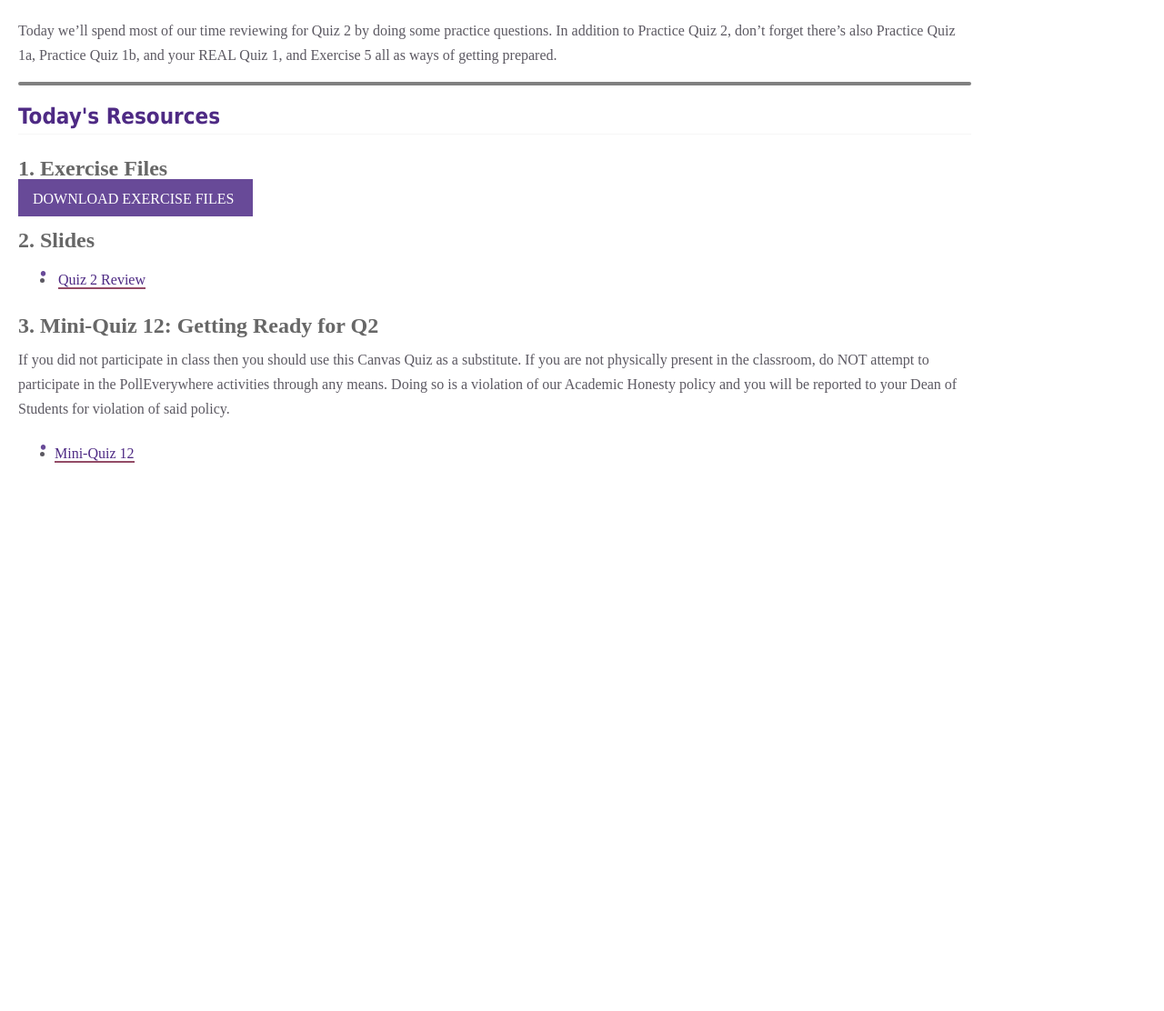
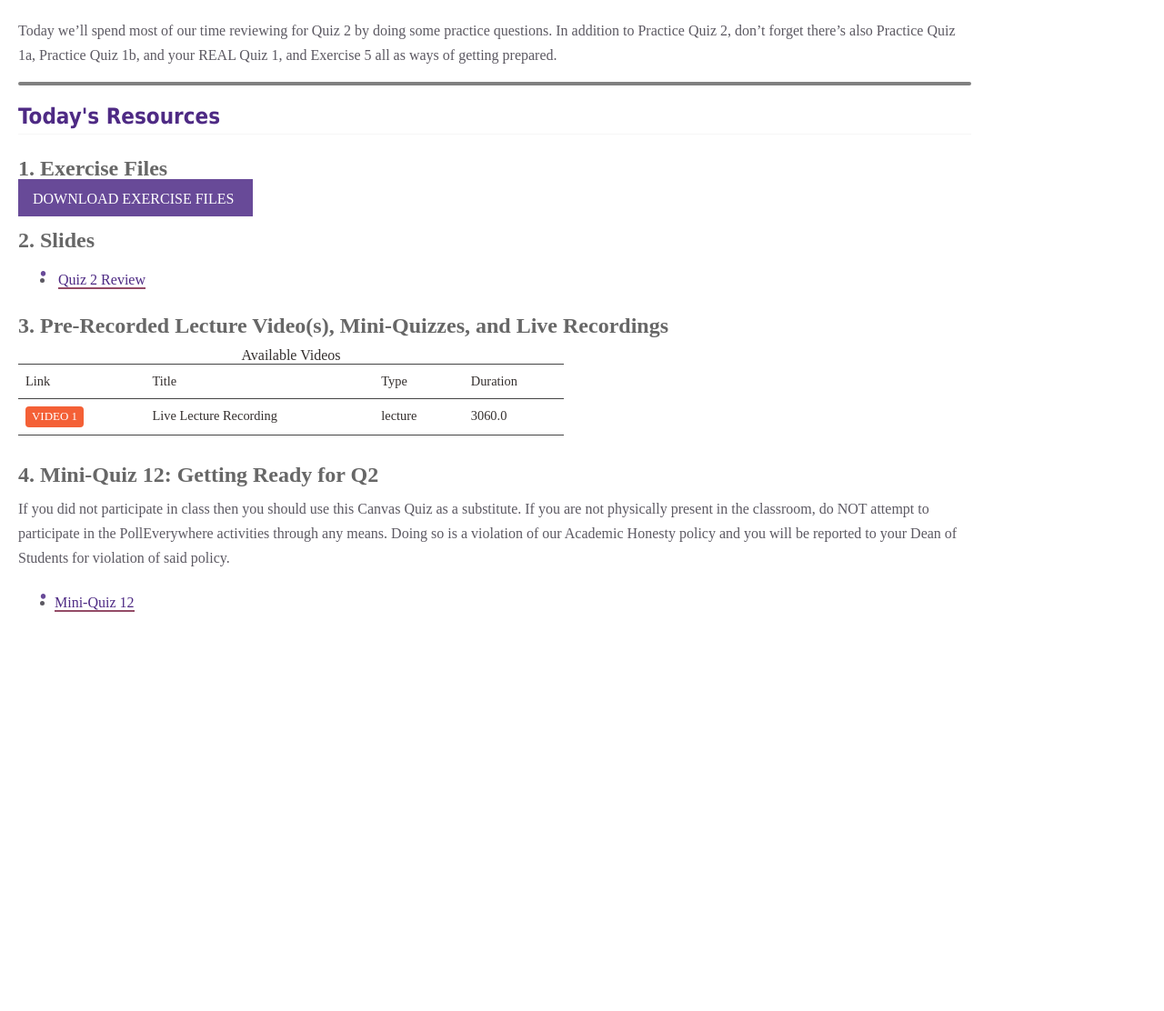
Before and after one commit to shhyou/bain-cs111-web-fork, a Jekyll site: the page built from pages/_lectures/week07_lecture01.md, in a window 1280 px wide. Shown: the whole page at 91% size. Built offline with Jekyll 4.4.1, drawn with Linux system fonts in a browser that asks for light colours; some web fonts are replaced; before the commit the page ends 948 px from its top, so only the background shows below that.

Commit message:
wk7.1 vid

```diff
--- a/pages/_lectures/week07_lecture01.md
+++ b/pages/_lectures/week07_lecture01.md
@@ -12,6 +12,11 @@ draft: 0
 num: 16
 due_date: 2023-10-30
 exercise_url: "lecture16.zip"
+videos:
+   - title: Live Lecture Recording
+     duration: 51:00
+     live: 1
+     url: https://northwestern.hosted.panopto.com/Panopto/Pages/Viewer.aspx?id=d8362849-89e0-4387-b237-b0780012e30c
 slides:
    - title: Quiz 2 Review
      url: https://docs.google.com/presentation/d/1UDqRU2vgaTemzIMlxmXZJ3sLTZ4-JFPWjQvYuEOK494/edit?usp=sharing
```
